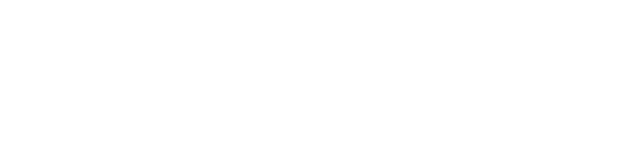
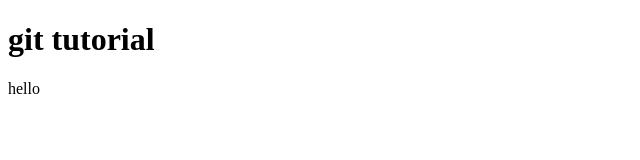
Before and after one commit to calebubah/gitTutorial, a plain HTML site: page index.html in a window 1280 px wide. Shown: the whole page, without its empty margins (0-640 px from the left). Drawn offline with Linux system fonts and the light colour scheme.

Commit message:
second commit

```diff
--- a/index.html
+++ b/index.html
@@ -6,6 +6,7 @@
     <title>Document</title>
 </head>
 <body>
-
+    <h1>git tutorial</h1>
+    <p>hello</p>
 </body>
 </html>
```
